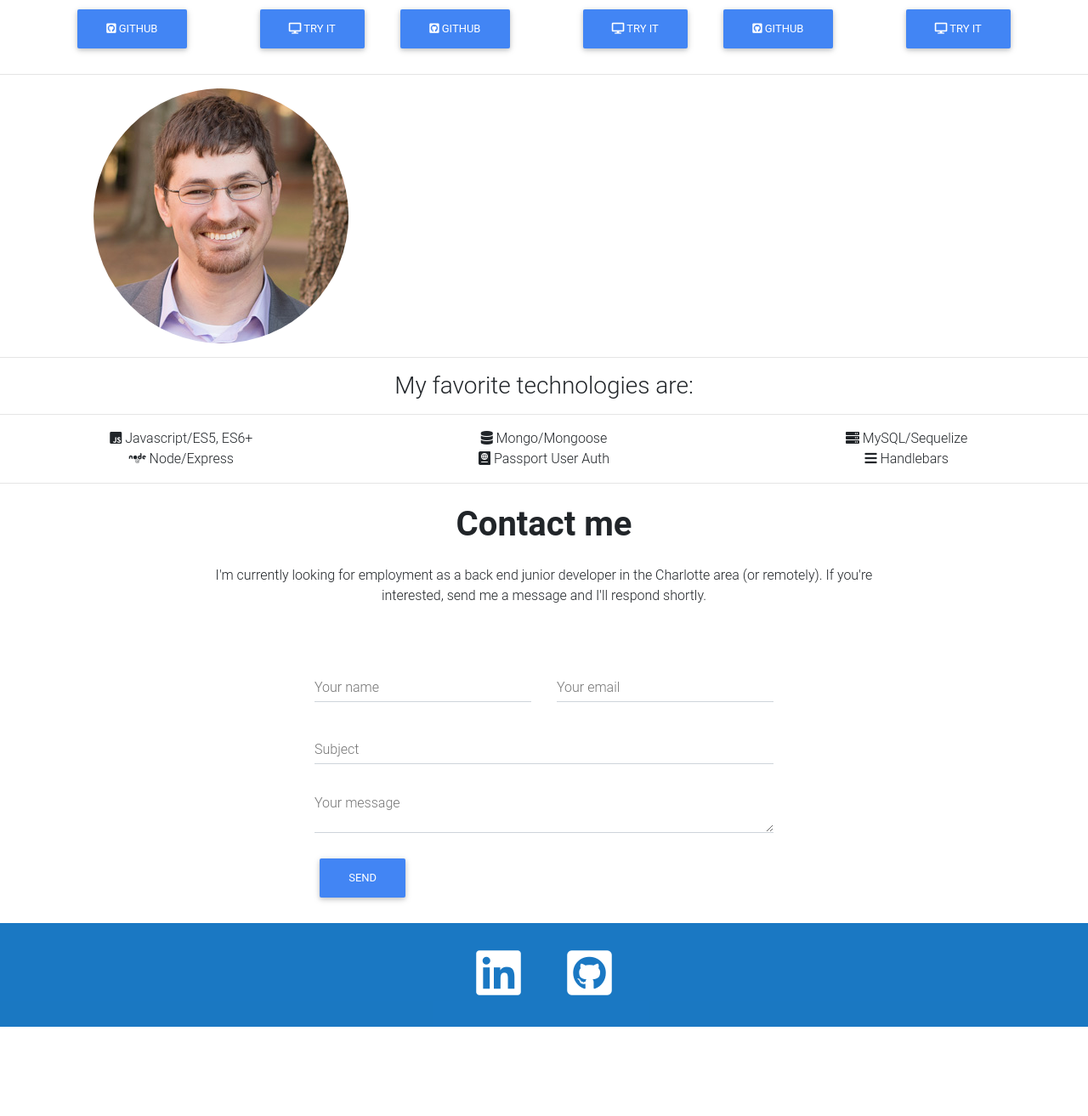
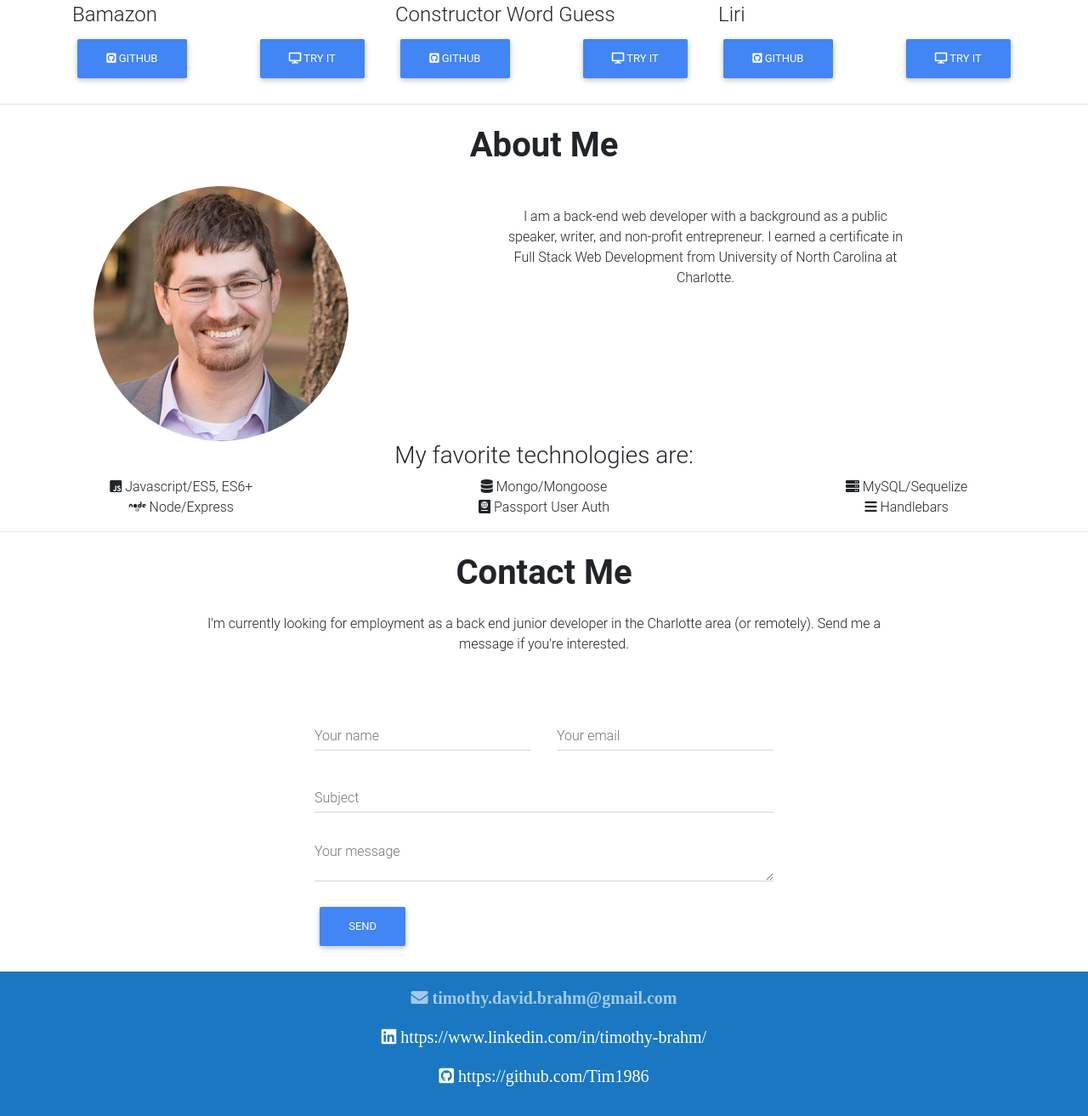
Before and after one commit to Tim1986/portfolio-3, a plain HTML site: page index.html in a window 1280 px wide. Shown: the part 1109-2422 px from the top of the page at 85% size. Before the commit the page ends 2317 px from the top, so only its background shows below. Drawn offline with nearby package versions, Linux system fonts and the light colour scheme.

Commit message:
updated contact section

```diff
--- a/assets/css/style.css
+++ b/assets/css/style.css
@@ -1,5 +1,5 @@
 #footer-text {
-    font-size: 60px;
+    font-size: 20px;
     padding: 0;
 }
 
--- a/index.html
+++ b/index.html
@@ -14,7 +14,7 @@
     <link rel="stylesheet" href="assets/css/style.css">
     <link rel="stylesheet" href="assets/css/about.css">
 
-    <title>Timothy Brahm | About</title>
+    <title>Timothy Brahm</title>
 </head>
 
 <body class="h-100">
@@ -58,9 +58,7 @@
     <hr class="mx-0">
 
     <div class="container mb-4">
-        <div class="row"><a name="projects">
-                <h2 class="my-3"><strong>Group Projects</strong></h2>
-            </a></div>
+        <h2 class="h1-responsive font-weight-bold text-center my-4"><a name="projects">Group Projects</a></h2>
         <div class="row">
 
             <div class="col-12 col-lg-4">
@@ -73,8 +71,7 @@
                 <h4>Road Trip DJ</h4>
                 <div class="buttons d-flex">
                     <a href="https://github.com/Tim1986/RoadTripDJ" target="_blank" class="btn btn-primary"><i
-                            class="fab fa-github-square"></i>
-                        Github</a>
+                            class="fab fa-github-square"></i> Github</a>
                     <a href="https://glacial-savannah-65289.herokuapp.com/" target="_blank" class="btn btn-primary"><i
                             class="fas fa-desktop"></i> Try It</a>
                 </div>
@@ -107,18 +104,14 @@
                 <div class="buttons d-flex">
 
                     <a href="https://github.com/Tim1986/Circuitous" target="_blank" class="btn btn-primary"><i
-                            class="fab fa-github-square"></i>
-                        Github</a>
+                            class="fab fa-github-square"></i> Github</a>
                     <a href="https://tim1986.github.io/Circuitous/" target="_blank" class="btn btn-primary"><i
                             class="fas fa-desktop"></i> Try It</a>
                 </div>
 
             </div>
         </div>
-
-        <div class="row">
-            <h2 class="my-3"><strong>Individual Projects</strong></h2>
-        </div>
+        <h2 class="h1-responsive font-weight-bold text-center my-4">Individual Projects</h2>
         <div class="row">
             <div class="col-12 col-lg-4">
                 <div class="all-modals" data-toggle="modal" data-target="#modal4"><img src="assets/images/download.jpg"
@@ -131,8 +124,7 @@
                 <div class="buttons d-flex">
 
                     <a href="https://github.com/Tim1986/bamazon" target="_blank" class="btn btn-primary"><i
-                            class="fab fa-github-square"></i>
-                        Github</a>
+                            class="fab fa-github-square"></i> Github</a>
                     <a href="https://tim1986.github.io/bamazon/" target="_blank" class="btn btn-primary"><i
                             class="fas fa-desktop"></i> Try It</a>
                 </div>
@@ -166,8 +158,7 @@
                 <div class="buttons d-flex">
 
                     <a href="https://github.com/Tim1986/Liri-Node-App" target="_blank" class="btn btn-primary"><i
-                            class="fab fa-github-square"></i>
-                        Github</a>
+                            class="fab fa-github-square"></i> Github</a>
                     <a href="https://tim1986.github.io/Liri-Node-App/" target="_blank" class="btn btn-primary"><i
                             class="fas fa-desktop"></i> Try It</a>
                 </div>
@@ -190,20 +181,17 @@
                     <p>
                         RoadTripDJ creates a Spotify playlist for your road trip with musicians from the cities you’re
                         traveling to and from. Discover new music, find local artists, and keep your long drives
-                        interesting
-                        with RoadTripDJ.
+                        interesting with RoadTripDJ.
                     </p>
                     <p>
                         RoadTripDJ uses React, Node, Express, Mongo, Mongoose, Passport, Axios, the Google Maps and
-                        Spotify
-                        APIs, and the WikiJS NPM.
+                        Spotify APIs, and the WikiJS NPM.
                     </p>
 
                 </div>
                 <div class="modal-footer buttons">
                     <a href="https://github.com/Tim1986/RoadTripDJ" target="_blank" class="btn btn-primary"><i
-                            class="fab fa-github-square"></i>
-                        Github</a>
+                            class="fab fa-github-square"></i> Github</a>
                     <a href="https://glacial-savannah-65289.herokuapp.com/" target="_blank" class="btn btn-primary"><i
                             class="fas fa-desktop"></i> Try It</a>
                 </div>
@@ -223,18 +211,18 @@
                 </div>
                 <div class="modal-body">
                     <p>
-                            Beacon is a “meet-up” style app that allows users to create events called “beacons,” designed to help people
-                            make connections with like-minded individuals.
+                        Beacon is a “meet-up” style app that allows users to create events called “beacons,” designed to
+                        help people make connections with like-minded individuals.
                     </p>
                     <p>
-                            Beacon uses Node, Express, MySQL, Sequelize, Passport, Moment, Handlebars, and the Google Maps API.
+                        Beacon uses Node, Express, MySQL, Sequelize, Passport, Moment, Handlebars, and the Google Maps
+                        API.
                     </p>
 
                 </div>
                 <div class="modal-footer buttons">
                     <a href="https://github.com/Tim1986/Beacon" target="_blank" class="btn btn-primary"><i
-                            class="fab fa-github-square"></i>
-                        Github</a>
+                            class="fab fa-github-square"></i> Github</a>
                     <a href="https://whispering-earth-16314.herokuapp.com/" target="_blank" class="btn btn-primary"><i
                             class="fas fa-desktop"></i> Try It</a>
                 </div>
@@ -254,9 +242,10 @@
                 </div>
                 <div class="modal-body">
                     <p>
-                            Circuitous is a productivity app with a one of a kind way to visualize your day. Input a series of activities,
-                            each with a name, date, start time, and end time. Those activities are then shown to you with a breakdown of your
-                            day in a pie chart that functions like a 24 hour clock face.
+                        Circuitous is a productivity app with a one of a kind way to visualize your day. Input a series
+                        of activities, each with a name, date, start time, and end time. Those activities are then shown
+                        to you with a
+                        breakdown of your day in a pie chart that functions like a 24 hour clock face.
                     </p>
                     <p>
                         Circuitous uses Bootstrap, Ajax, ChartsJS, MomentJS, and Calendar.
@@ -265,8 +254,7 @@
                 </div>
                 <div class="modal-footer buttons">
                     <a href="https://github.com/Tim1986/Circuitous" target="_blank" class="btn btn-primary"><i
-                            class="fab fa-github-square"></i>
-                        Github</a>
+                            class="fab fa-github-square"></i> Github</a>
                     <a href="https://tim1986.github.io/Circuitous/" target="_blank" class="btn btn-primary"><i
                             class="fas fa-desktop"></i> Try It</a>
                 </div>
@@ -287,9 +275,10 @@
                 <div class="modal-body">
                     <p>
                         The Bamazon app tracks products in a MySQL spreadsheet in response to node commands. It allows a
-                            user to act as a customer who can buy products from the list, which updates the spreadsheet accordingly.
-                            The user can also act as a manager who checks his inventory, restocks the inventory, and adds additional
-                            products.
+                        user to act as a customer who can buy products from the list, which updates the spreadsheet
+                        accordingly. The user can also act as a manager who checks his inventory, restocks the
+                        inventory, and adds
+                        additional products.
                     </p>
                     <p>
                         Bamazon uses the Inquirer NPM and MySQL.
@@ -298,8 +287,7 @@
                 </div>
                 <div class="modal-footer buttons">
                     <a href="https://github.com/Tim1986/bamazon" target="_blank" class="btn btn-primary"><i
-                            class="fab fa-github-square"></i>
-                        Github</a>
+                            class="fab fa-github-square"></i> Github</a>
                     <a href="https://tim1986.github.io/bamazon/" target="_blank" class="btn btn-primary"><i
                             class="fas fa-desktop"></i> Try It</a>
                 </div>
@@ -328,11 +316,10 @@
 
                 </div>
                 <div class="modal-footer buttons">
-                    <a href="https://github.com/Tim1986/Constructor-Word-Guess" target="_blank" class="btn btn-primary"><i
-                            class="fab fa-github-square"></i>
-                        Github</a>
-                    <a href="https://tim1986.github.io/Constructor-Word-Guess/" target="_blank" class="btn btn-primary"><i
-                            class="fas fa-desktop"></i> Try It</a>
+                    <a href="https://github.com/Tim1986/Constructor-Word-Guess" target="_blank"
+                        class="btn btn-primary"><i class="fab fa-github-square"></i> Github</a>
+                    <a href="https://tim1986.github.io/Constructor-Word-Guess/" target="_blank"
+                        class="btn btn-primary"><i class="fas fa-desktop"></i> Try It</a>
                 </div>
             </div>
         </div>
@@ -350,19 +337,20 @@
                 </div>
                 <div class="modal-body">
                     <p>
-                            The Liri app makes it extremely easy to search the included APIs for information, simply by using
-                            the terminal. It currently includes Bands in Town (for upcoming concerts), Spotify (for song information),
-                            and OMDB (for movie information).
+                        The Liri app makes it extremely easy to search the included APIs for information, simply by
+                        using the terminal. It currently includes Bands in Town (for upcoming concerts), Spotify (for
+                        song
+                        information), and OMDB (for movie information).
                     </p>
                     <p>
-                            Liri uses the Bands in Town, Node-Spotify, and OMDB APIs, as well as the Axios, Dotenv, FS, and Moment NPMs.
+                        Liri uses the Bands in Town, Node-Spotify, and OMDB APIs, as well as the Axios, Dotenv, FS, and
+                        Moment NPMs.
                     </p>
 
                 </div>
                 <div class="modal-footer buttons">
                     <a href="https://github.com/Tim1986/Liri-Node-App" target="_blank" class="btn btn-primary"><i
-                            class="fab fa-github-square"></i>
-                        Github</a>
+                            class="fab fa-github-square"></i> Github</a>
                     <a href="https://tim1986.github.io/Liri-Node-App/" target="_blank" class="btn btn-primary"><i
                             class="fas fa-desktop"></i> Try It</a>
                 </div>
@@ -375,17 +363,22 @@
     <hr class="mx-0">
 
     <div class="container">
-        <div class="row"><a name="about"></a>
+        <h2 class="h1-responsive font-weight-bold text-center my-4"><a name="about">About Me</a></h2>
+        <div class="row">
             <div class="col-lg-4 text-center"><img src="assets/images/Headshot square small.jpg" class="w-60 mainpic"
                     alt="me">
+            </div></a>
+            <div class="col-lg-8 text-center about-me-text pt-4">
+                <p>
+                    I am a back-end web developer with a background as a public speaker, writer, and non-profit
+                    entrepreneur. I earned a certificate in Full Stack Web Development from University of North Carolina
+                    at Charlotte.
+                </p>
             </div>
-            </a>
         </div>
     </div>
 
-    <hr class="mx-0">
     <h3 class="text-center">My favorite technologies are:</h3>
-    <hr class="mx-0">
     <div class="container-fluid">
         <div class="row">
             <div class="col-md-4 text-center"><i class="fab fa-js-square"></i> Javascript/ES5, ES6+</div>
@@ -404,12 +397,10 @@
     <section class="mb-4 container">
 
         <!--Section heading-->
-        <h2 class="h1-responsive font-weight-bold text-center my-4"><a name="contact">Contact me</a></h2>
+        <h2 class="h1-responsive font-weight-bold text-center my-4"><a name="contact">Contact Me</a></h2>
         <!--Section description-->
         <p class="text-center w-responsive mx-auto mb-5">I'm currently looking for employment as a back end junior
-            developer in the Charlotte area (or remotely). If you're interested, send me a message and I'll respond
-            shortly.</p>
-
+            developer in the Charlotte area (or remotely). Send me a message if you're interested.</p>
         <div class="row">
             <div class="col-md-2 col-lg-3"></div>
             <!--Grid column-->
@@ -489,11 +480,12 @@
     <footer class="page-footer font-small blue">
 
         <!-- Copyright -->
-        <p id="footer-text" class="footer-copyright text-center py-3 mb-0">
-            <a href="https://www.linkedin.com/in/timothy-brahm-1892447/"><i class="fab fa-linkedin"></i></a>
-            <a href="https://github.com/Tim1986"><i class="fab fa-github-square"></i></a>
+        <div id="footer-text" class="footer-copyright text-center py-3 mb-0">
+            <p><i class="fas fa-envelope"> timothy.david.brahm@gmail.com</i></p>
+            <p><a href="https://www.linkedin.com/in/timothy-brahm/" target="_blank"><i class="fab fa-linkedin"> https://www.linkedin.com/in/timothy-brahm/</i></a></p>
+            <p><a href="https://github.com/Tim1986" target="_blank"><i class="fab fa-github-square"> https://github.com/Tim1986</i></a></p>
 
-        </p>
+        </div>
         <!-- Copyright -->
 
     </footer>
```
Lines whose indentation alone changed are shown as unchanged.
